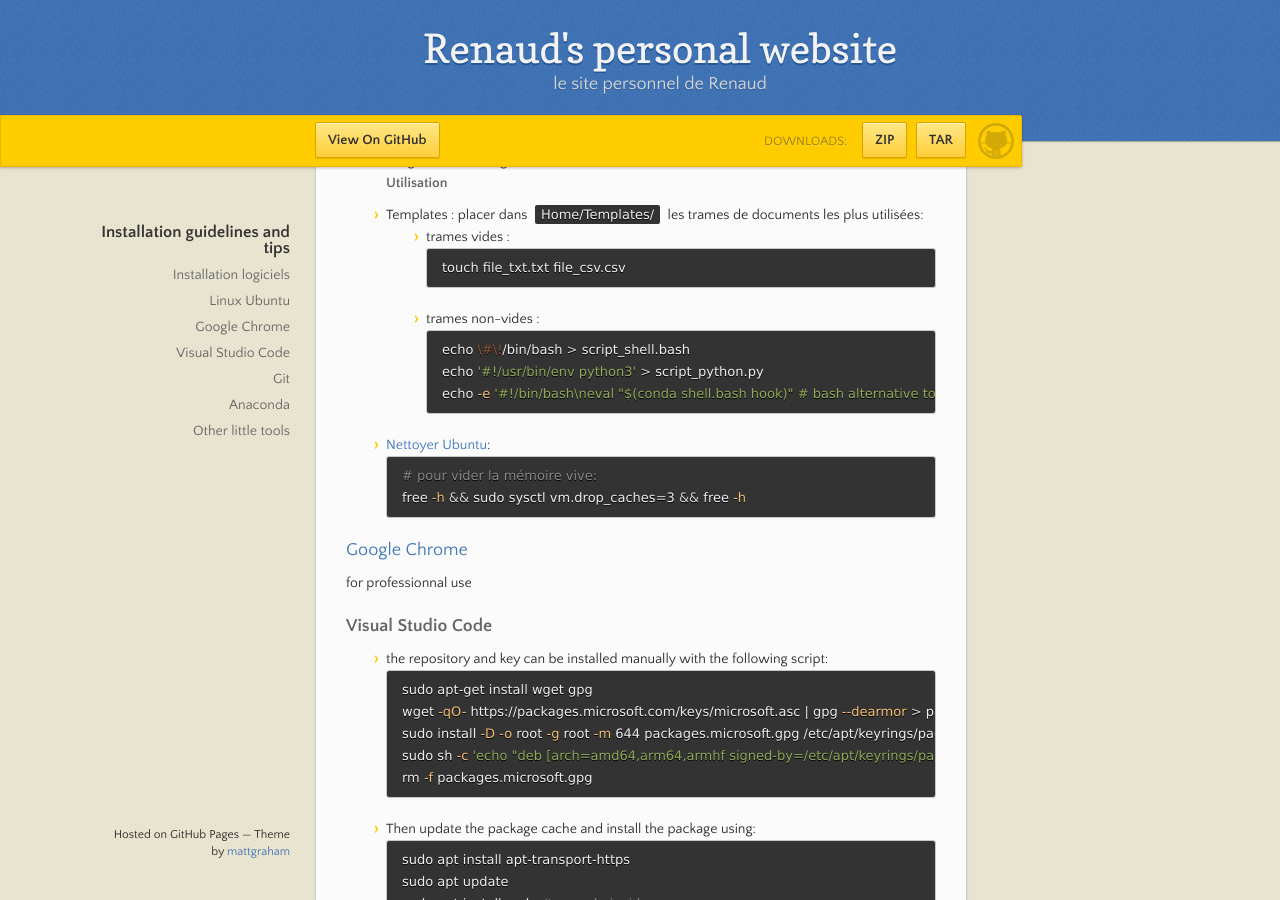
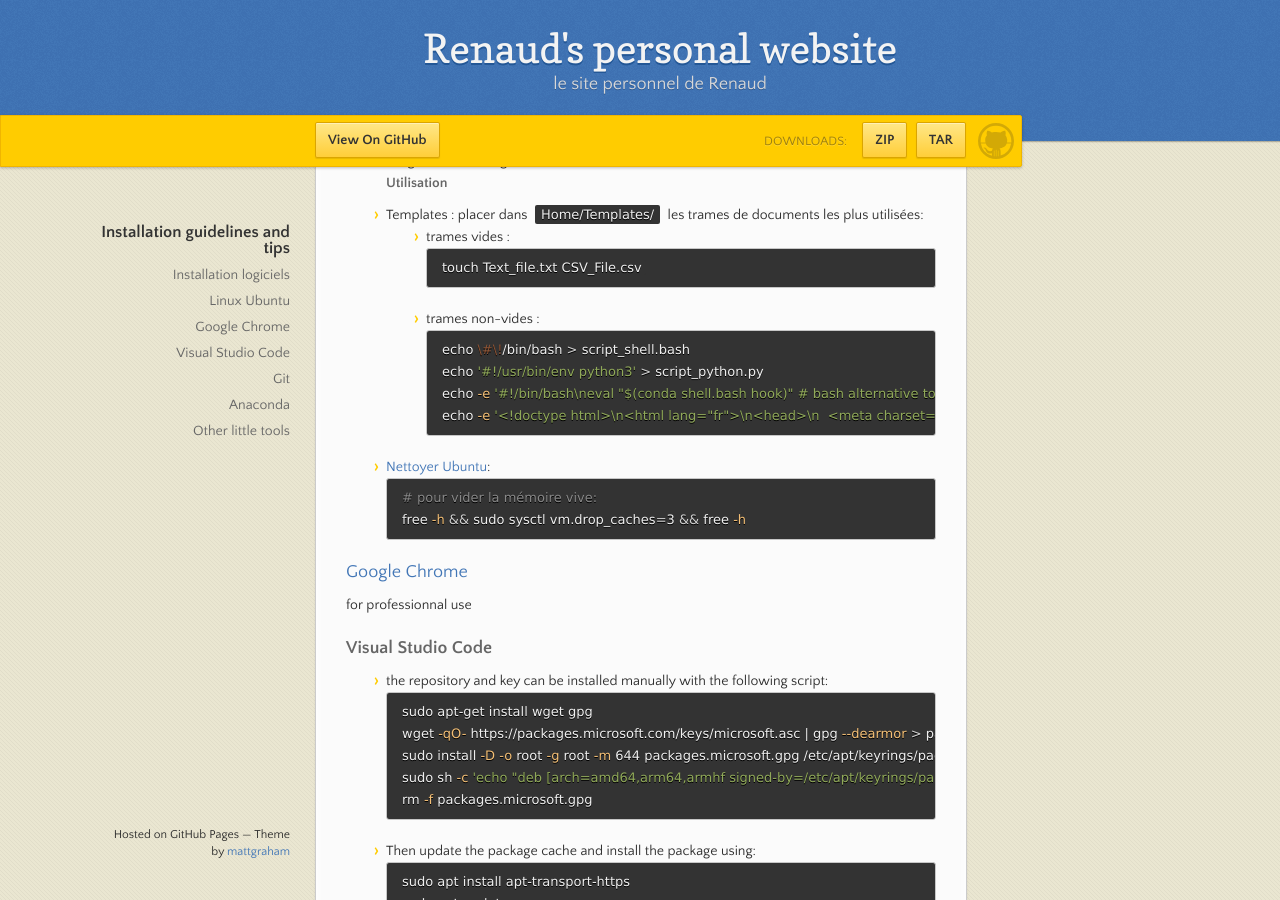
Before and after one commit to rcrosset/rcrosset.github.io, a Jekyll site: the page built from Installation_guidelines_and_tips.md, in a window 1280 px wide and 900 px high, scrolled down 364 px. Built offline with Jekyll 4.4.1, drawn with Linux system fonts in a browser that asks for light colours.

Commit message:
Update Installation_guidelines_and_tips.md
Templates updated

````diff
--- a/Installation_guidelines_and_tips.md
+++ b/Installation_guidelines_and_tips.md
@@ -18,13 +18,14 @@ layout: default
 - Templates : placer dans `Home/Templates/` les trames de documents les plus utilisées:
     - trames vides :
 ```shell
-touch file_txt.txt file_csv.csv
+touch Text_file.txt CSV_File.csv
 ```
     - trames non-vides :
 ```shell
 echo \#\!/bin/bash > script_shell.bash
 echo '#!/usr/bin/env python3' > script_python.py
 echo -e '#!/bin/bash\neval "$(conda shell.bash hook)" # bash alternative to conda init\nconda activate my_conda_env\ncd my_dir/\njupyter notebook' > jn_shortcut.bash
+echo -e '<!doctype html>\n<html lang="fr">\n<head>\n  <meta charset="utf-8">\n  <title>Titre de la page</title>\n  <link rel="stylesheet" href="style.css">\n  <script src="script.js"></script>\n</head>\n<body>\n  ...\n  <!-- Le reste du contenu -->\n  ...\n</body>\n</html>\n' > HTML_file.html
 ```
 
 - [Nettoyer Ubuntu](https://doc.ubuntu-fr.org/nettoyer_ubuntu):
@@ -142,7 +143,7 @@ nano ~/.bashrc → effacer ou commenter la ligne export PATH=“/home/username/a
 ```
 
 ### Other little tools
-####jp2a
+#### jp2a
 - used to convert picture/logo to ASCII in order to display in shell:
 ```shell
 sudo apt install jp2a
````
